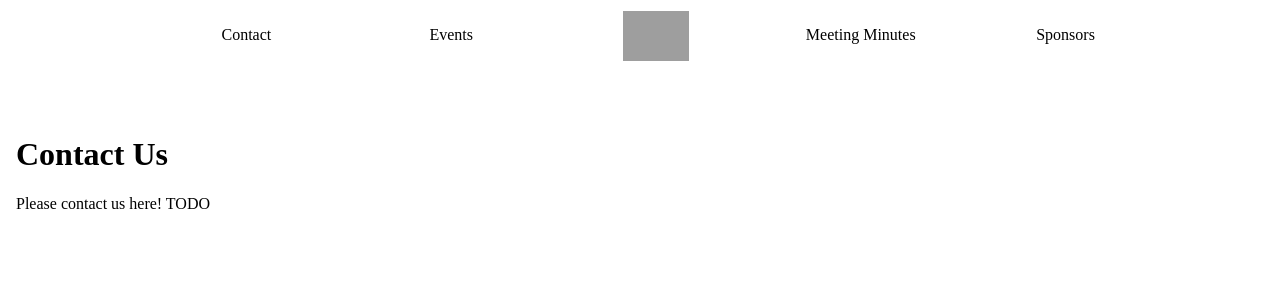
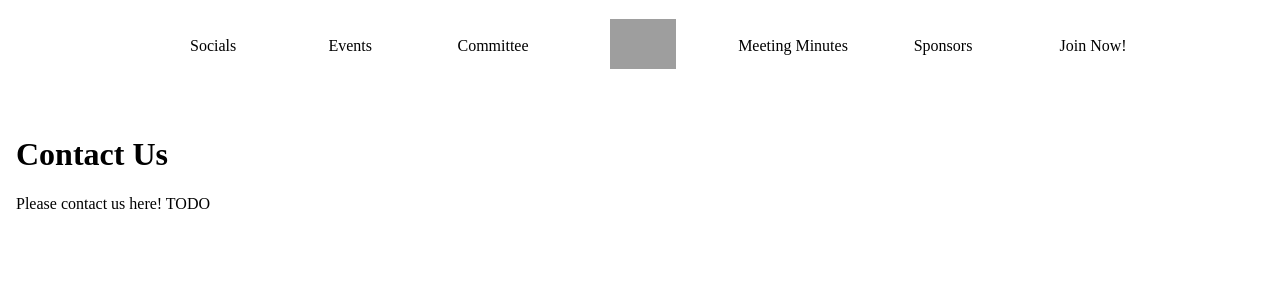
Before and after one commit to Moritz-Bergemann/svelte.comssa.org.au, a SvelteKit app: page /contact in a window 1280 px wide. Shown: the top 300 px of the page. Built offline with nearby package versions, Linux system fonts and the light colour scheme; grey boxes are pictures that could not be loaded; a web font is replaced by a local one.

Commit message:
feat: rework navbar

```diff
--- a/src/lib/NavBar.svelte
+++ /dev/null
@@ -1,99 +0,0 @@
-<script lang="ts">
-	import { onMount, onDestroy } from 'svelte';
-	import { fade } from 'svelte/transition';
-	export let dynamic: boolean = false;
-	let scrollY: number;
-	onMount(() => {
-
-	});
-</script>
-
-<div class="navbar-placeholder">
-
-</div>
-
-<div class="navbar {!dynamic || scrollY > 0 ? "active-navbar": ""}">
-	<div class="navbar-items">
-		<a href="contact" class="navbar-item underlined"><span class="underline">Contact</span></a>
-		<a href="events" class="navbar-item underlined"><span class="underline">Events</span></a>
-		<div class="navbar-item">
-			{#if !dynamic || scrollY < 250}
-			<a in:fade out:fade href="/"><img alt="ComSSA" src="/assets/comssa-c.png"/></a>
-			{/if}
-		</div>
-		<a href="https://drive.google.com/drive/folders/1HC9XAeFVHCOfjcJeRfK9hbmzNI1Ux2JX" class="navbar-item underlined"><span class="underline">Meeting Minutes</span></a>
-		<a href="sponsors" class="navbar-item underlined"><span class="underline">Sponsors</span></a>
-	</div>
-</div>
-
-<svelte:window bind:scrollY={scrollY} />
-
-<style>
-	.hidden {
-		visibility: hidden;
-	}
-
-	.navbar-placeholder {
-		width: 100vw;
-		height: 75px;
-	}
-
-	.navbar {
-		width: 100vw;
-		height: 75px;
-		z-index: 100;
-		text-align: center;
-		position: fixed;
-		top: 0;
-		background-color: white;
-		box-shadow: gray;
-		/* text-decoration: underline; */
-		/* background-color: #4459a5; */
-	}
-
-	.active-navbar {
-		border-bottom: solid var(--comssa-secondary-blue);
-		opacity: 100%;
-	}
-
-	.navbar-items {
-		padding-left: 10%;
-		padding-right: 10%;
-		height: 100%;
-		display: flex;
-		text-decoration: none;
-		flex-direction: row;
-		align-items: center;
-	}
-
-	.navbar-items .navbar-item {
-		max-width: 150px;
-		font-family: 'WaveHaus SemiBold';
-		display: block;
-		flex: auto;
-		margin-left: auto;
-		margin-right: auto;
-		text-align: center;
-		color: black;
-		text-decoration: none;
-	}
-
-	.navbar-items a img {
-		height: 50px;
-	}
-
-	.underlined::after {
-		content: '';
-		float: left;
-		background: var(--comssa-blue);
-		width: 100%;
-		height: 0.2rem;
-		border-radius: 5px;
-		margin-top: 2px;
-	}
-
-	.underlined:hover:after {
-		background:  var(--comssa-orange);
-		transition: 0.3s;
-	}
-</style>
--- /dev/null
+++ b/src/lib/NavBar/NavBar.svelte
@@ -0,0 +1,46 @@
+<script lang="ts">
+	import { onMount, onDestroy } from 'svelte';
+	import { fly } from 'svelte/transition';
+	import NavBarContent from './NavBarContent.svelte';
+	import Page from '../../routes/contact/+page.svelte';
+	export let followScroll: boolean = true;
+	export let showCAlways: boolean = false;
+	let scrollY: number;
+</script>
+
+<div class="navbar navbar-static">
+	<NavBarContent showC={showCAlways}/>
+</div>
+
+{#if followScroll && scrollY > 300}
+	<div
+		in:fly={{ y: -75, opacity: 1, duration: 500 }}
+		out:fly={{ y: -75, opacity: 1, duration: 250 }}
+		class="navbar navbar-follow"
+	>
+		<NavBarContent showC={true}/>
+	</div>
+{/if}
+
+<svelte:window bind:scrollY />
+
+<style>
+	.navbar {
+		width: 100vw;
+		z-index: 100;
+		text-align: center;
+		top: 0;
+		background-color: white;
+	}
+
+	.navbar-static {
+		height: 75px;
+	}
+
+	.navbar-follow {
+		position: fixed;
+		height: 75px;
+		box-shadow: 0px 0px 10px 5px rgba(128, 128, 128, 0.25);;
+
+	}
+</style>
--- /dev/null
+++ b/src/lib/NavBar/NavBarContent.svelte
@@ -0,0 +1,58 @@
+<script lang="ts">
+	export let showC: boolean = false;
+</script>
+
+<div class="navbar-items">
+	<a href="contact" class="navbar-item underlined"><span class="underline">Socials</span></a>
+	<a href="events" class="navbar-item underlined"><span class="underline">Events</span></a>
+	<a href="committee" class="navbar-item underlined"><span class="underline">Committee</span></a>
+	<div class="navbar-item">
+		{#if showC}
+			<a href="/"><img alt="ComSSA" src="/assets/comssa-c.png" /></a>
+		{/if}
+	</div>
+	<a
+		href="https://drive.google.com/drive/folders/1HC9XAeFVHCOfjcJeRfK9hbmzNI1Ux2JX"
+		class="navbar-item underlined"><span class="underline">Meeting Minutes</span></a
+	>
+	<a href="sponsors" class="navbar-item underlined"><span class="underline">Sponsors</span></a>
+	<a href="join" class="navbar-item underlined"><span class="underline">Join Now!</span></a>
+</div>
+
+<style>
+	.navbar-items {
+		padding-left: 10%;
+		padding-right: 10%;
+		height: 100%;
+		display: flex;
+		text-decoration: none;
+		flex-direction: row;
+		align-items: center;
+	}
+
+	.navbar-item {
+		max-width: 150px;
+		font-family: 'WaveHaus SemiBold';
+		display: block;
+		flex: auto;
+		margin-left: auto;
+		margin-right: auto;
+		text-align: center;
+		color: black;
+		text-decoration: none;
+	}
+
+	.navbar-items a img {
+		height: 50px;
+	}
+
+	.navbar-items a :hover {
+		color: var(--comssa-orange);
+		transition: 0.3s;
+	}
+
+	.underlined:hover:after {
+		background: var(--comssa-orange);
+		transition: 0.3s;
+	}
+</style>
--- a/src/routes/contact/+page.svelte
+++ b/src/routes/contact/+page.svelte
@@ -1,9 +1,9 @@
 <script lang="ts">
-	import NavBar from '$lib/NavBar.svelte';
+	import NavBar from '$lib/NavBar/NavBar.svelte';
 </script>
 
 <body>
-	<NavBar dynamic={false}/>
+	<NavBar showCAlways={true} />
 
     <div class="content">
         <div class="divider"/>
--- a/src/routes/events/+page.svelte
+++ b/src/routes/events/+page.svelte
@@ -1,11 +1,11 @@
 <script lang="ts">
-	import NavBar from '$lib/NavBar.svelte';
+	import NavBar from '$lib/NavBar/NavBar.svelte';
 
     import EventCarousel from '$lib/EventCarousel.svelte';
 </script>
 
 <body>
-	<NavBar dynamic={false}/>
+	<NavBar showCAlways={true} />
 
     <div class="content">
         <h1>Events</h1>
--- a/src/routes/sponsors/+page.svelte
+++ b/src/routes/sponsors/+page.svelte
@@ -1,5 +1,5 @@
 <script lang="ts">
-	import NavBar from '$lib/NavBar.svelte';
+	import NavBar from '$lib/NavBar/NavBar.svelte';
 
     let logosCdn = {
         atlassian:"https://res.cloudinary.com/dec6mijn3/image/upload/v1685100584/ComSSA-Website/Sponsors/atlassian-svg.svg",
@@ -25,7 +25,7 @@
 </script>
 
 <body>
-	<NavBar dynamic={false}/>
+	<NavBar showCAlways={true} />
 
     <div class="content">
         <div class="divider"/>
```
Also changed, not shown: src/routes/+page.svelte (+1 -11 lines).
